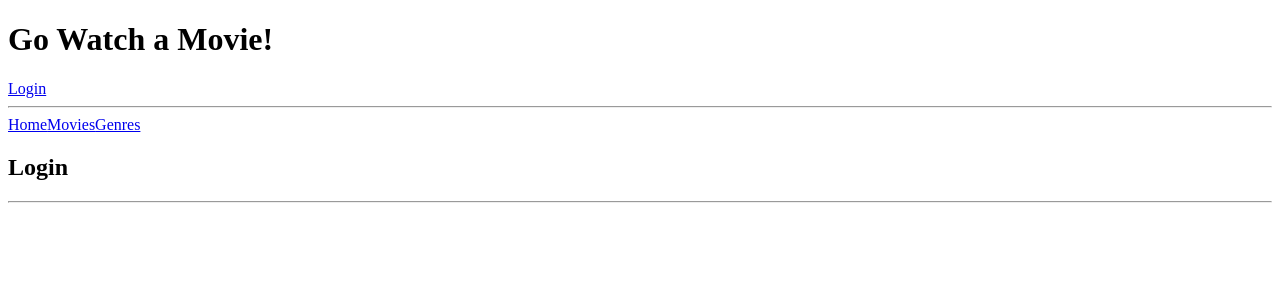
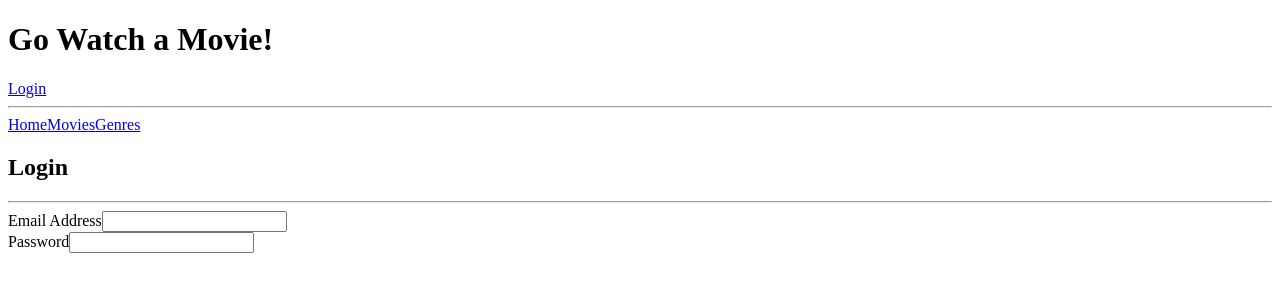
Before and after one commit to corey-recai/reel.flix, a Next.js app in the folder apps/web/: page /login in a window 1280 px wide. Shown: the top 300 px of the page. Built offline with nearby package versions, Linux system fonts and the light colour scheme.

Commit message:
add login form

```diff
--- /dev/null
+++ b/apps/web/src/components/Form/Input/Input.tsx
@@ -0,0 +1,54 @@
+import React, { ChangeEventHandler, forwardRef, RefObject } from "react";
+
+interface Props {
+  name: string;
+  type: string;
+  title: string;
+  className: string;
+  placeholder?: string;
+  onChange: ChangeEventHandler<HTMLInputElement>;
+  autoComplete: string;
+  value?: string;
+  errorDiv?: string;
+  errorMsg?: string;
+}
+
+export const Input = forwardRef(
+  (
+    {
+      name,
+      type,
+      title,
+      className,
+      placeholder,
+      onChange,
+      autoComplete,
+      value,
+      errorDiv,
+      errorMsg,
+    }: Props,
+    ref: RefObject<HTMLInputElement>
+  ) => {
+    return (
+      <div className='mb-3'>
+        <label htmlFor={name} className='form-label'>
+          {title}
+        </label>
+        <input
+          type={type}
+          className={className}
+          id={name}
+          ref={ref}
+          name={name}
+          placeholder={placeholder}
+          onChange={onChange}
+          autoComplete={autoComplete}
+          value={value}
+        />
+        <div className={errorDiv}>{errorMsg}</div>
+      </div>
+    );
+  }
+);
+
+export default Input;
--- /dev/null
+++ b/apps/web/src/components/Form/Input/index.ts
@@ -0,0 +1 @@
+export * from "./Input";
--- a/apps/web/src/components/Login/Login.tsx
+++ b/apps/web/src/components/Login/Login.tsx
@@ -1,11 +1,45 @@
-import React from "react";
+import React, { RefObject, useRef } from "react";
+import { Input } from "../Form/Input/Input";
 
 export const Login = () => {
+  const emailRef: RefObject<HTMLInputElement> | null = useRef(null);
+  const passwordRef: RefObject<HTMLInputElement> | null = useRef(null);
+
+  const handleSubmit = e => {
+    e.preventDefault();
+    console.log(emailRef.current.value);
+    console.log(passwordRef.current.value);
+
+    if (emailRef.current.value === "admin@example.com") {
+      return;
+    }
+  };
   return (
     <>
-      <div className='text-center'>
+      <div className='col-md-6 offset-md-3'>
         <h2>Login</h2>
         <hr />
+        <form onSubmit={handleSubmit}>
+          <Input
+            title='Email Address'
+            type='email'
+            className='form-control'
+            name='email'
+            autoComplete='email-new'
+            ref={emailRef}
+            onChange={e => console.log(emailRef.current?.value)}
+          />
+
+          <Input
+            title='Password'
+            type='password'
+            className='form-control'
+            name='password'
+            autoComplete='password-new'
+            ref={passwordRef}
+            onChange={e => console.log(passwordRef.current?.value)}
+          />
+        </form>
       </div>
     </>
   );
```
